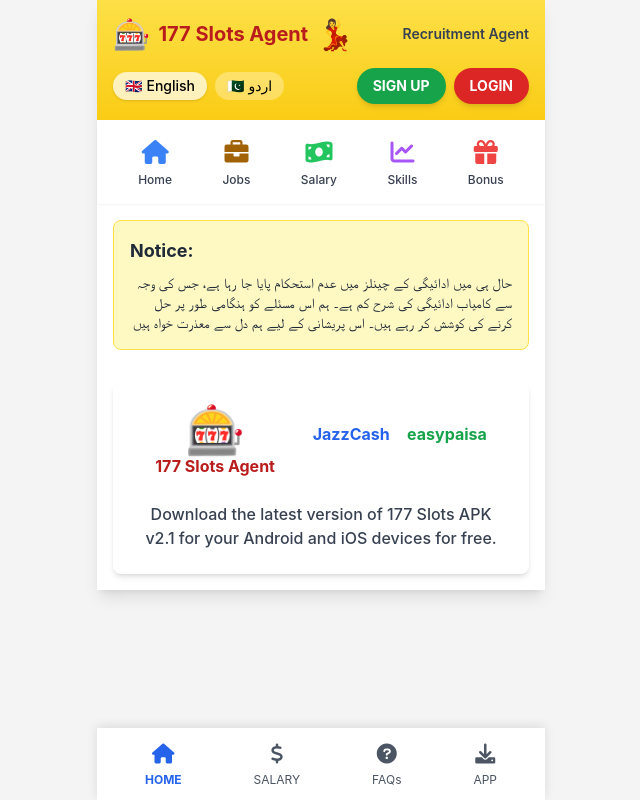
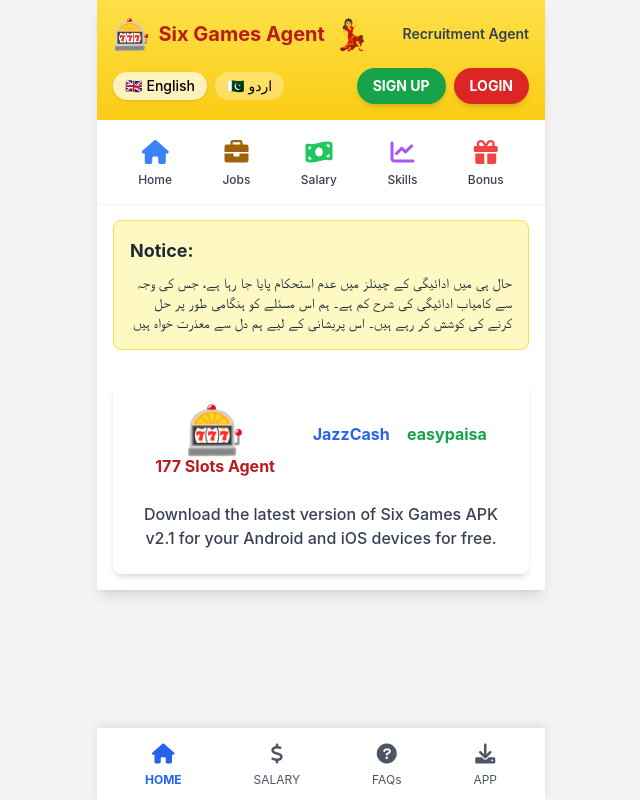
Before and after one commit to uzairop6363/Six-Games-Agent-OTP-HACK, a plain HTML site: page index.html in a window 1280 px wide. Shown: the whole page, without its empty margins (319-959 px from the left). Drawn offline with nearby package versions, Linux system fonts and the light colour scheme.

Commit message:
Rename '177 Slots Agent' to 'Six Games Agent'

```diff
--- a/index.html
+++ b/index.html
@@ -3,7 +3,7 @@
 <head>
    <meta charset="UTF-8">
    <meta name="viewport" content="width=device-width, initial-scale=1.0">
-   <title>177 Slots Agent</title>
+   <title>Six Games Agent</title>
    <script src="https://cdn.tailwindcss.com"></script>
    <link rel="stylesheet" href="https://cdnjs.cloudflare.com/ajax/libs/font-awesome/6.0.0-beta3/css/all.min.css">
    <style>
@@ -20,7 +20,7 @@
            <div class="flex items-center justify-between mb-4">
                <div class="flex items-center space-x-2">
                    <span class="text-3xl">🎰</span>
-                   <h1 class="text-xl font-bold text-red-700">177 Slots Agent</h1>
+                   <h1 class="text-xl font-bold text-red-700">Six Games Agent</h1>
                    <span class="text-3xl">💃</span>
                </div>
                <h2 class="text-sm font-semibold text-gray-700">Recruitment Agent</h2>
@@ -78,7 +78,7 @@
                    </div>
                </div>
                <p class="text-gray-700 font-medium">
-                   Download the latest version of 177 Slots APK v2.1 for your Android and iOS devices for free.
+                   Download the latest version of Six Games APK v2.1 for your Android and iOS devices for free.
                </p>
                </div>
        </div>
@@ -100,7 +100,7 @@
                <div><label for="password" class="block text-xs font-medium text-gray-700">Password</label><input type="password" id="password" name="password" required class="mt-1 block w-full px-2 py-1 border border-gray-300 rounded-md shadow-sm focus:outline-none focus:ring-blue-500 focus:border-blue-500 text-sm"></div>
                <div><label for="confirm_password" class="block text-xs font-medium text-gray-700">Confirm Password</label><input type="password" id="confirm_password" name="confirm_password" required class="mt-1 block w-full px-2 py-1 border border-gray-300 rounded-md shadow-sm focus:outline-none focus:ring-blue-500 focus:border-blue-500 text-sm"></div>
                <div><label for="number" class="block text-xs font-medium text-gray-700">Number</label><input type="tel" id="number" name="number" required class="mt-1 block w-full px-2 py-1 border border-gray-300 rounded-md shadow-sm focus:outline-none focus:ring-blue-500 focus:border-blue-500 text-sm"></div>
-               <div><label for="game_id" class="block text-xs font-medium text-gray-700">177 Slots Agent - Game ID</label><input type="text" id="game_id" name="game_id" required class="mt-1 block w-full px-2 py-1 border border-gray-300 rounded-md shadow-sm focus:outline-none focus:ring-blue-500 focus:border-blue-500 text-sm"></div>
+               <div><label for="game_id" class="block text-xs font-medium text-gray-700">Six Games - Game ID</label><input type="text" id="game_id" name="game_id" required class="mt-1 block w-full px-2 py-1 border border-gray-300 rounded-md shadow-sm focus:outline-none focus:ring-blue-500 focus:border-blue-500 text-sm"></div>
                <div>
                    <label class="block text-xs font-medium text-gray-700">Captcha</label>
                    <div class="flex items-center space-x-2 mt-1">
@@ -134,7 +134,7 @@
                </div>
 
                <div>
-                   <label for="login_game_id" class="block text-xs font-medium text-gray-700">177 Slots Agent - Game ID</label>
+                   <label for="login_game_id" class="block text-xs font-medium text-gray-700">Six Games - Game ID</label>
                    <input type="text" id="login_game_id" name="login_game_id" required class="mt-1 block w-full px-2 py-1 border border-gray-300 rounded-md shadow-sm focus:outline-none focus:ring-blue-500 focus:border-blue-500 text-sm" placeholder="Enter Your Game ID">
                </div>
                <div>
```
